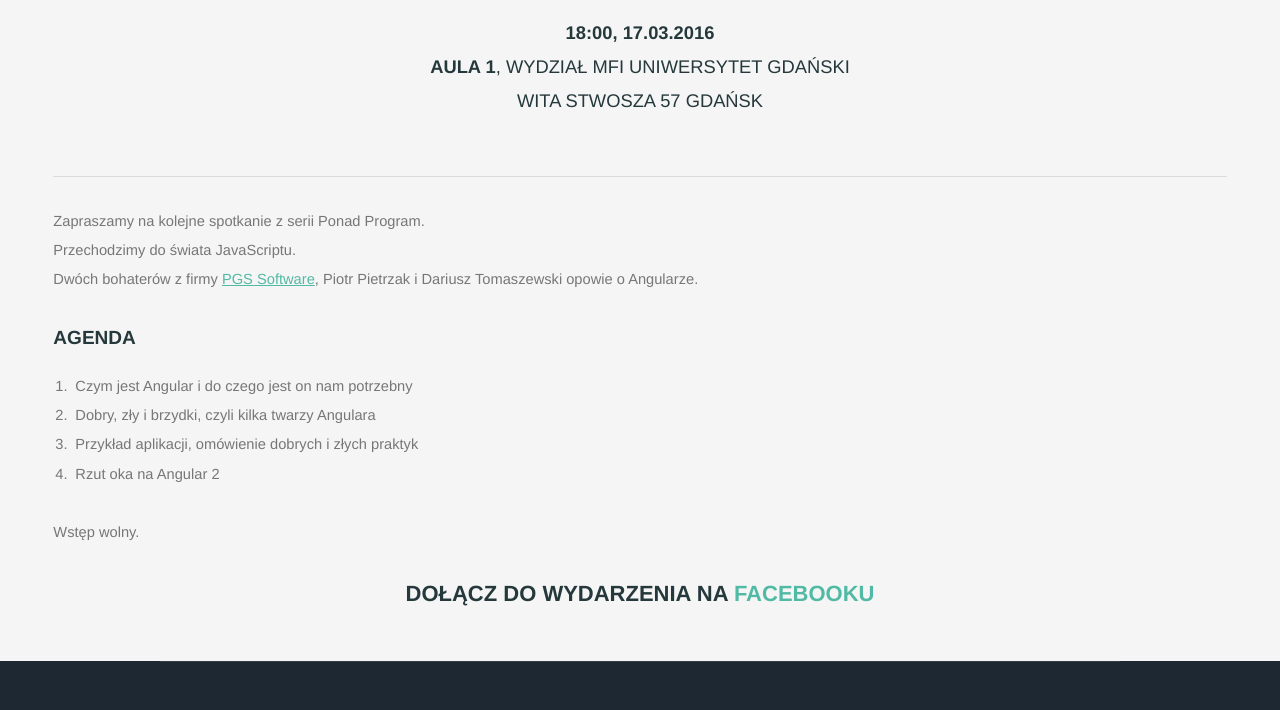
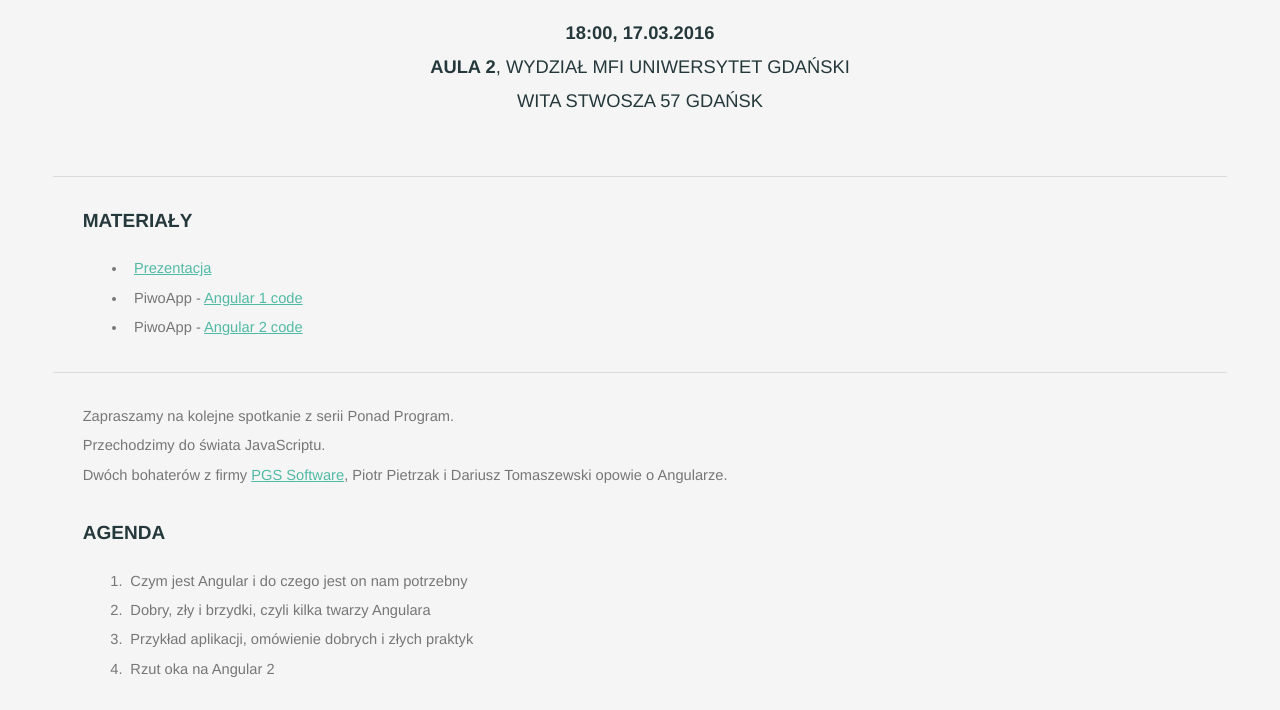
Before and after one commit to KuzniaCo/PonadProgram, a plain HTML site: page events/angularjs/index.html in a window 1280 px wide. Shown: the part 702-1412 px from the top of the page. Drawn offline with Linux system fonts and the light colour scheme; a web font is replaced by a local one.

Commit message:
Add AngularJS materials and slides
- Update layout of lists

```diff
--- a/assets/css/main.css
+++ b/assets/css/main.css
@@ -63,6 +63,16 @@ body {
     margin-left: auto;
     margin-right: auto;
     width: 80em;
+    padding: 0 2em;
+}
+
+.container hr {
+    margin: 2em -2em;
+}
+
+.container ul,
+.container ol {
+    padding-left: 3em;
 }
 
 /* Grid */
--- a/events/angularjs/index.html
+++ b/events/angularjs/index.html
@@ -33,9 +33,17 @@
         <header class="major special">
             <h2>Angular praktycznie i niepraktycznie</h2>
             <p><strong>18:00, 17.03.2016</strong><br/>
-                <strong>Aula 1</strong>, Wydział MFI Uniwersytet Gdański<br/>
+                <strong>Aula 2</strong>, Wydział MFI Uniwersytet Gdański<br/>
                 Wita Stwosza 57 Gdańsk</p>
         </header>
+
+        <hr />
+        <h3>Materiały</h3>
+        <ul>
+            <li><a href="http://slides.com/dariusztomaszewski/angular-praktycznie-i-niepraktycznie-4">Prezentacja</a></li>
+            <li>PiwoApp - <a href="https://github.com/dtomaszewski/a1piwo">Angular 1 code</a></li>
+            <li>PiwoApp - <a href="https://github.com/privideph/a2piwo">Angular 2 code</a></li>
+        </ul>
 
         <hr/>
         <p>Zapraszamy na kolejne spotkanie z serii Ponad Program. <br/>
@@ -46,7 +54,6 @@
 
         <h3>Agenda</h3>
         <ol>
-
             <li>Czym jest Angular i do czego jest on nam potrzebny</li>
             <li>Dobry, zły i brzydki, czyli kilka twarzy Angulara</li>
             <li>Przykład aplikacji, omówienie dobrych i złych praktyk</li>
```
